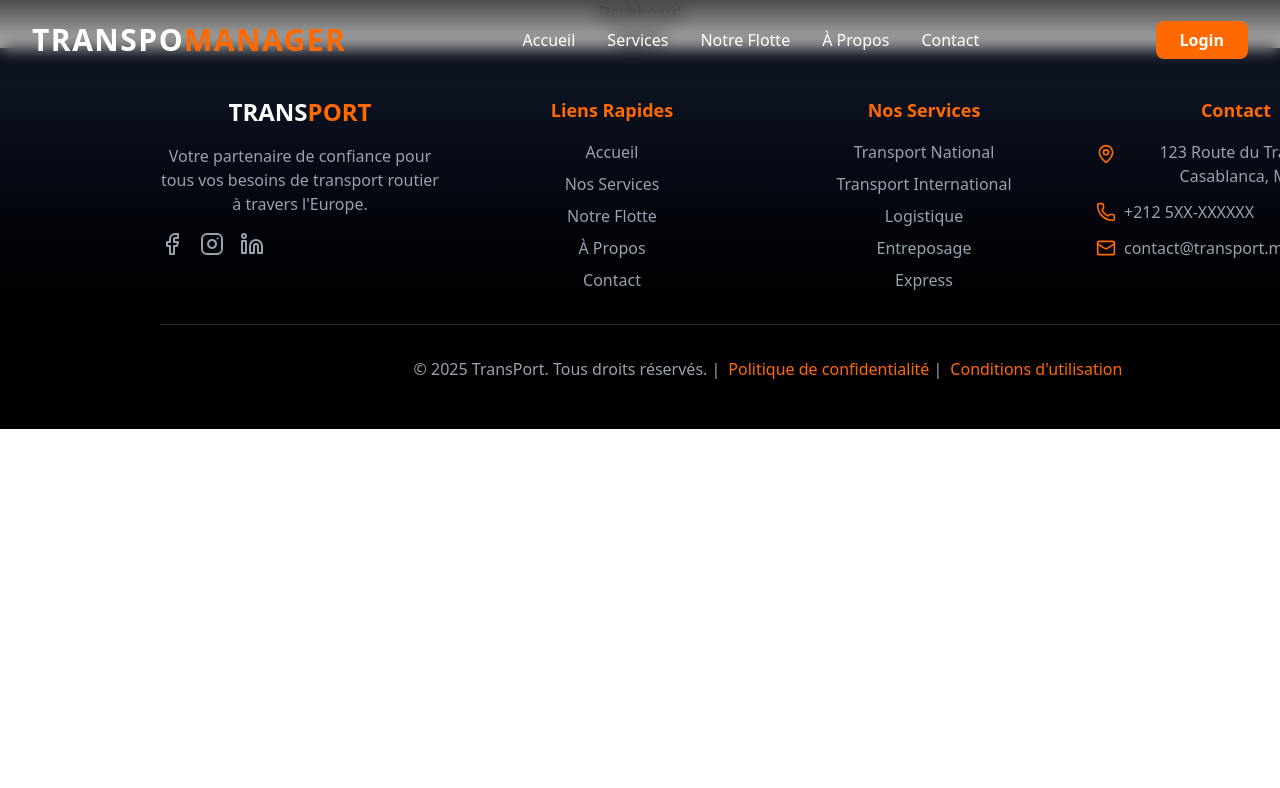
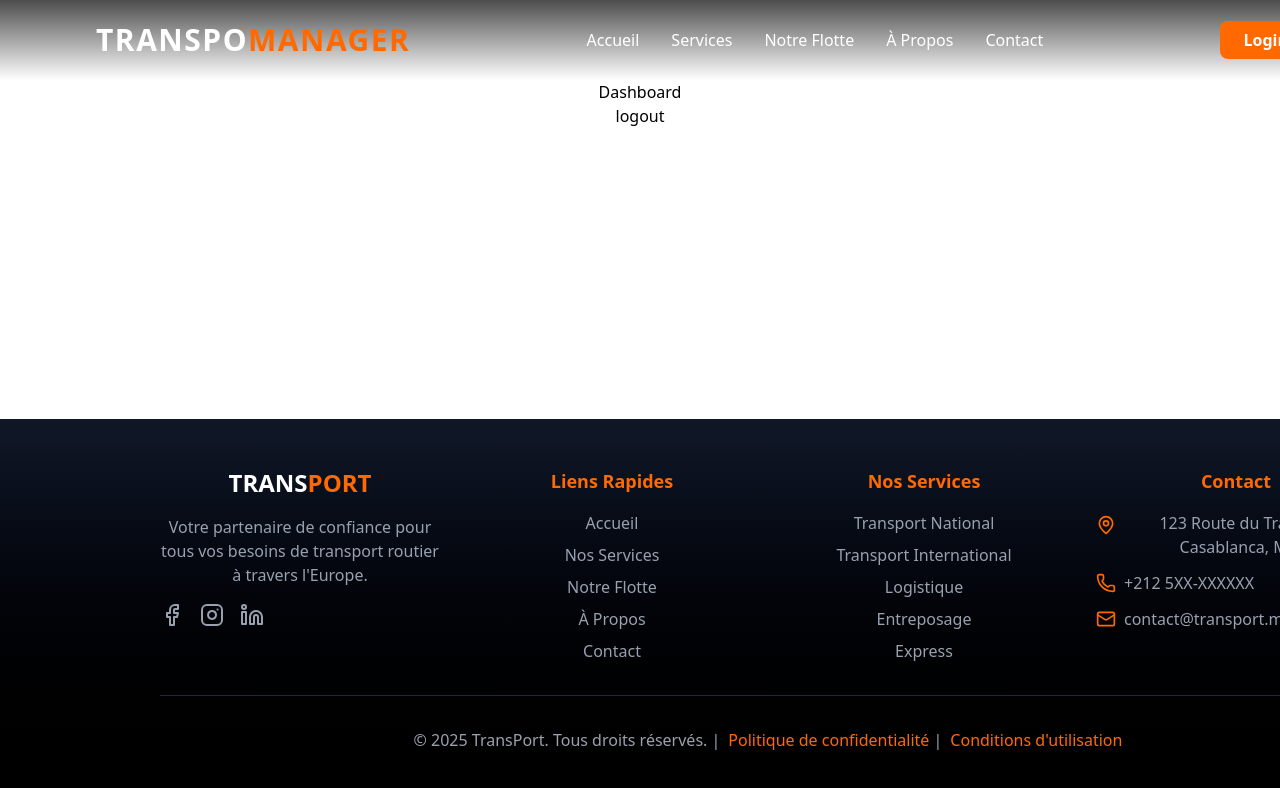
Before and after one commit to ikrambenallali/TranspoManager, a React app in the folder frontEnd/: page /DriverDashboard in a window 1280 px wide. Shown: the top 788 px of the page. Built offline with nearby package versions, Linux system fonts and the light colour scheme; no server answers; the HTML template or start-up script is replaced by a standard one.

Commit message:
Refactor layout components for improved structure and styling; enhance authentication redirection logic

```diff
--- a/frontEnd/src/App.jsx
+++ b/frontEnd/src/App.jsx
@@ -9,11 +9,17 @@ function App() {
   console.log("Store:", store.getState());
 
   return (
-    <div className="w-full ">
-      <Navbar />
-    <AppRoutes />
-    <Footer />
-    </div>
+    <div className="flex flex-col min-h-screen">
+  <Navbar />
+
+  {/* Le contenu prend tout l’espace restant */}
+  <main className="flex-grow">
+       <AppRoutes />
+  </main>
+
+  <Footer />
+</div>
+
   )
 }
 
--- a/frontEnd/src/components/Auth.jsx
+++ b/frontEnd/src/components/Auth.jsx
@@ -1,17 +1,16 @@
-import React, { useState } from "react";
+import React, { useState, useEffect } from "react";
 import { useDispatch, useSelector } from "react-redux";
 import { login } from "../features/authSlice.jsx";
 import { useNavigate } from "react-router-dom";
-
 
 function Auth() {
     const navigate = useNavigate();
     const dispatch = useDispatch();
 
-    // Récupérer loading et error depuis Redux
-    const { loading, error } = useSelector((state) => state.auth);
+    // Redux state
+    const { loading, error, token } = useSelector((state) => state.auth);
 
-    // States locaux pour les inputs
+    // Local states
     const [email, setEmail] = useState("");
     const [password, setPassword] = useState("");
 
@@ -19,9 +18,14 @@ function Auth() {
         e.preventDefault();
         dispatch(login({ email, password }));
     };
-if (!loading && !error && useSelector((state) => state.auth.token)) {
-    navigate("/DriverDashboard");
-}
+
+    // 🟢 Redirection sécurisée
+    useEffect(() => {
+        if (!loading && token) {
+            navigate("/DriverDashboard");
+        }
+    }, [loading, token, navigate]);
+
     return (
         <div className="p-6 max-w-md mx-auto h-100 mt-32">
             <h1 className="text-2xl text-orange-500 font-bold mb-4">Login</h1>
--- a/frontEnd/src/components/Home.jsx
+++ b/frontEnd/src/components/Home.jsx
@@ -6,7 +6,7 @@ function Home() {
       className="relative w-[120%] min-h-screen bg-cover bg-center overflow-hidden "
       style={{ backgroundImage: "url('/photo1.jpg')" }}
     >
-      <h1 className="text-white text-4xl p-10">Home</h1>
+
     </section>
   );
 }
--- a/frontEnd/src/components/layouts/Navbar.jsx
+++ b/frontEnd/src/components/layouts/Navbar.jsx
@@ -7,7 +7,7 @@ function Navbar() {
 
 
   return (
-    <nav className="absolute top-0 left-0 right-0 z-50">
+    <nav className="w-[110%] top-0  left-0 right-0 z-50">
       <div className="bg-gradient-to-b from-black/70 to-transparent backdrop-blur-sm">
         <div className="max-w-7xl mx-auto px-4 sm:px-6 lg:px-8">
           <div className="flex justify-between items-center h-20">
```
